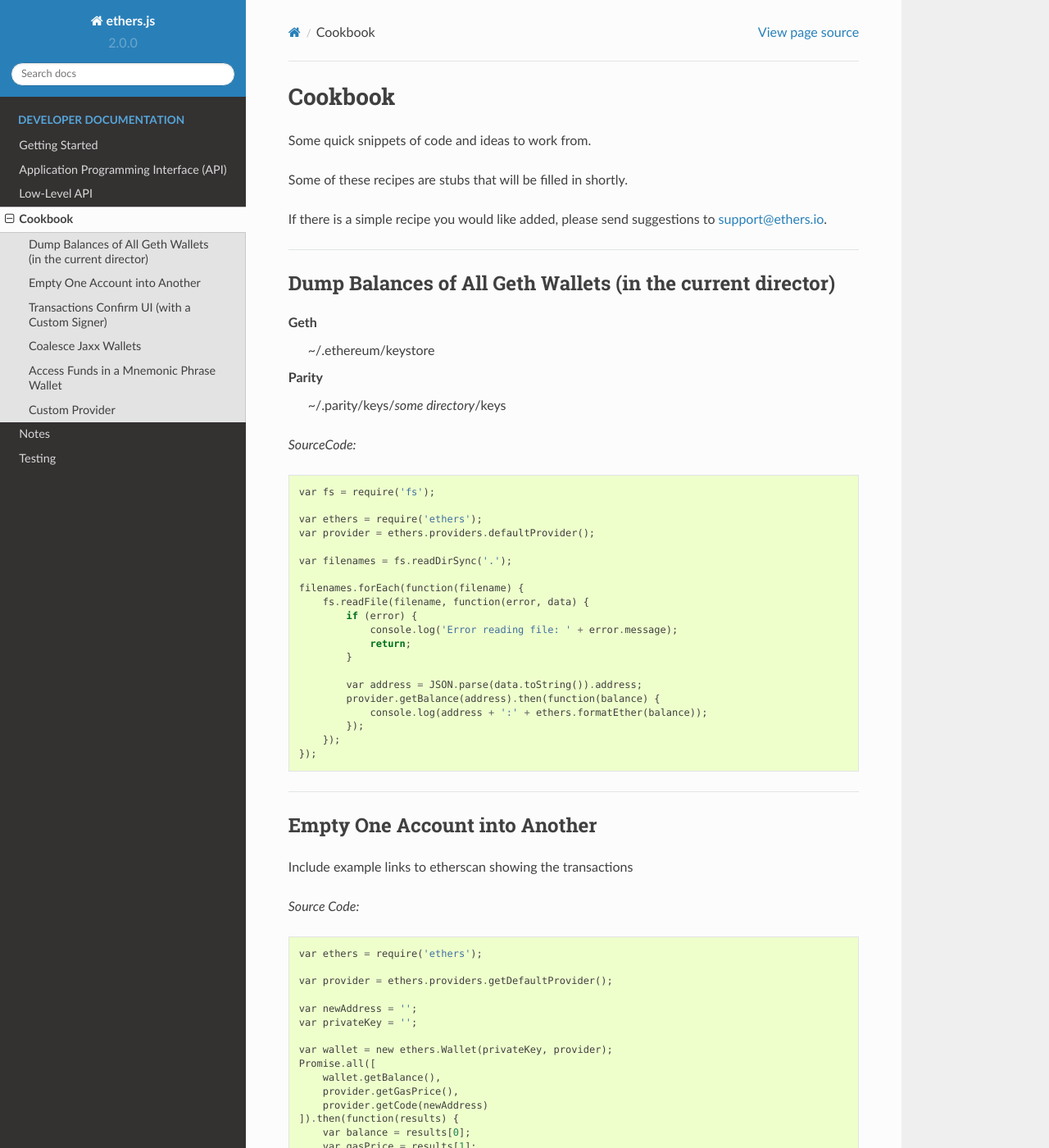
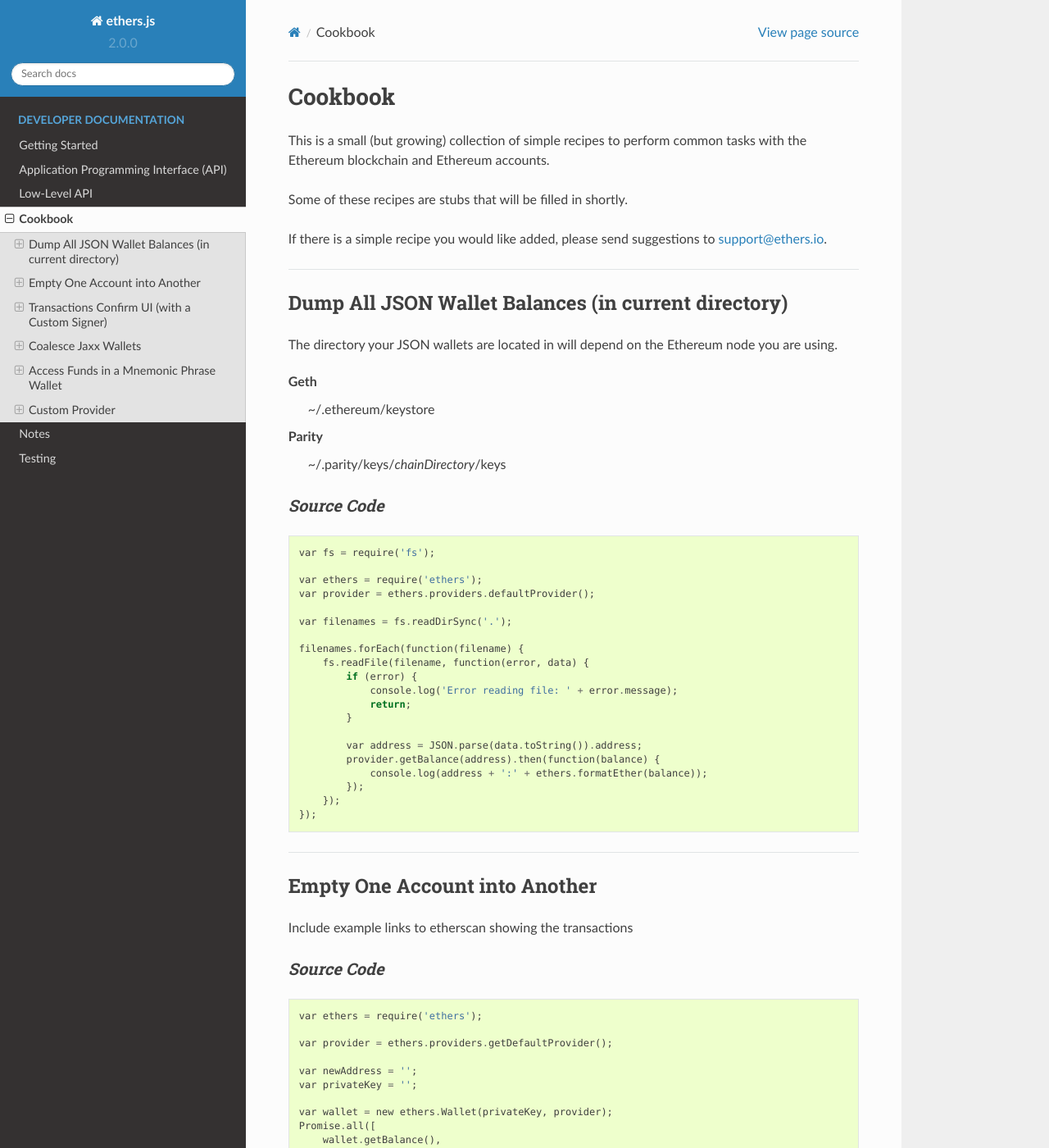
Before and after one commit to freedeveloper000/ether, a Sphinx documentation site: the page built from docs/source/cookbook.rst, in a window 1280 px wide and 1400 px high. Shown: the whole window at 82% size. Built offline with Sphinx 7.4.7 and the Read the Docs theme 2.0.0, drawn with Linux system fonts in a browser that asks for light colours; some of the changed text lies outside the part shown.

Commit message:
Updated documentation.

```diff
--- a/docs/source/cookbook.rst
+++ b/docs/source/cookbook.rst
@@ -1,25 +1,31 @@
 Cookbook
 ********
 
-Some quick snippets of code and ideas to work from.
+This is a small (but growing) collection of simple recipes to perform common tasks
+with the Ethereum blockchain and Ethereum accounts.
 
 Some of these recipes are stubs that will be filled in shortly.
 
-If there is a simple recipe you would like added, please send
-suggestions to support@ethers.io.
+If there is a simple recipe you would like added, please send suggestions to support@ethers.io.
 
 -----
 
-Dump Balances of All Geth Wallets (in the current director)
-===========================================================
+Dump All JSON Wallet Balances (in current directory)
+====================================================
+
+The directory your JSON wallets are located in will depend on the Ethereum
+node you are using.
 
 Geth
     ~/.ethereum/keystore
 
 Parity
-    ~/.parity/keys/*some directory*/keys
+    ~/.parity/keys/\ *chainDirectory*\ /keys
 
-*SourceCode:* ::
+*Source Code*
+-------------
+
+::
 
     var fs = require('fs');
 
@@ -50,7 +56,10 @@ Empty One Account into Another
 
 Include example links to etherscan showing the transactions
 
-*Source Code:* ::
+*Source Code*
+-------------
+
+::
 
     var ethers = require('ethers');
 
@@ -90,7 +99,10 @@ Transactions Confirm UI (with a Custom Signer)
 ==============================================
 
 
-*Source Code:* ::
+*Source Code*
+-------------
+
+::
 
     var ethers = require('ethers');
 
@@ -150,7 +162,10 @@ This also results in paying multiple transaction fees (1 fee per account to merg
 
 @TODO: This is incomplete!!
 
-*Source Code:* ::
+*Source Code*
+-------------
+
+::
 
     var ethers = require('ethers');
 
@@ -169,7 +184,10 @@ Access Funds in a Mnemonic Phrase Wallet
 
 @TODO: This is incomplete
 
-*Source Code:* ::
+*Source Code*
+-------------
+
+::
 
     var ethers = require('ethers');
 
@@ -205,7 +223,10 @@ before returning them to the user.
 For this example, we will build a DebugProvider, which will simple proxy all commands
 through to INFURA, but dump all data going back and forth.
 
-*Source Code:* ::
+*Source Code*
+-------------
+
+::
 
     var inherits = require('inherits');
     var ethers = require('ethers');
--- a/docs/source/notes.rst
+++ b/docs/source/notes.rst
@@ -43,6 +43,8 @@ Promises
 
 A `Promise in JavaScript`_ is an object which simplifies many aspects of dealing with
 asynchronous functions.
+
+It allows a pending result to be treated in many ways as if it has already been resolved.
 
 The most useful operations you will need are:
 
```
Also changed, not shown: 3 other files.
